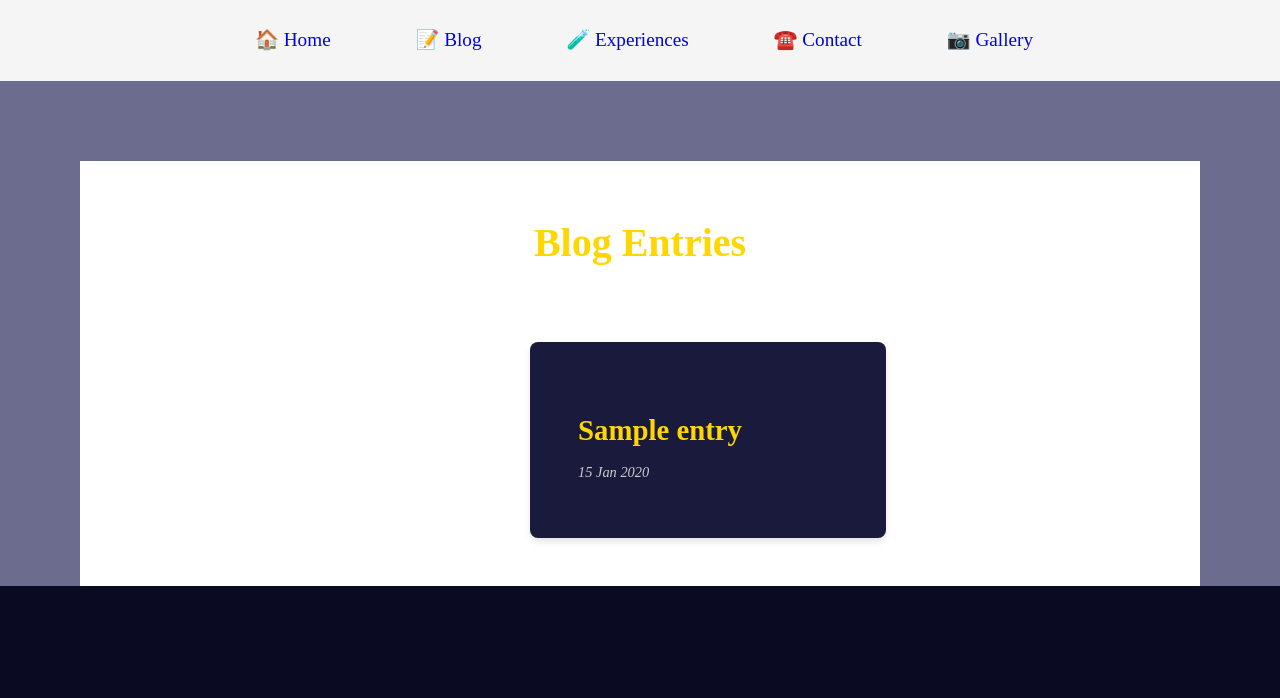
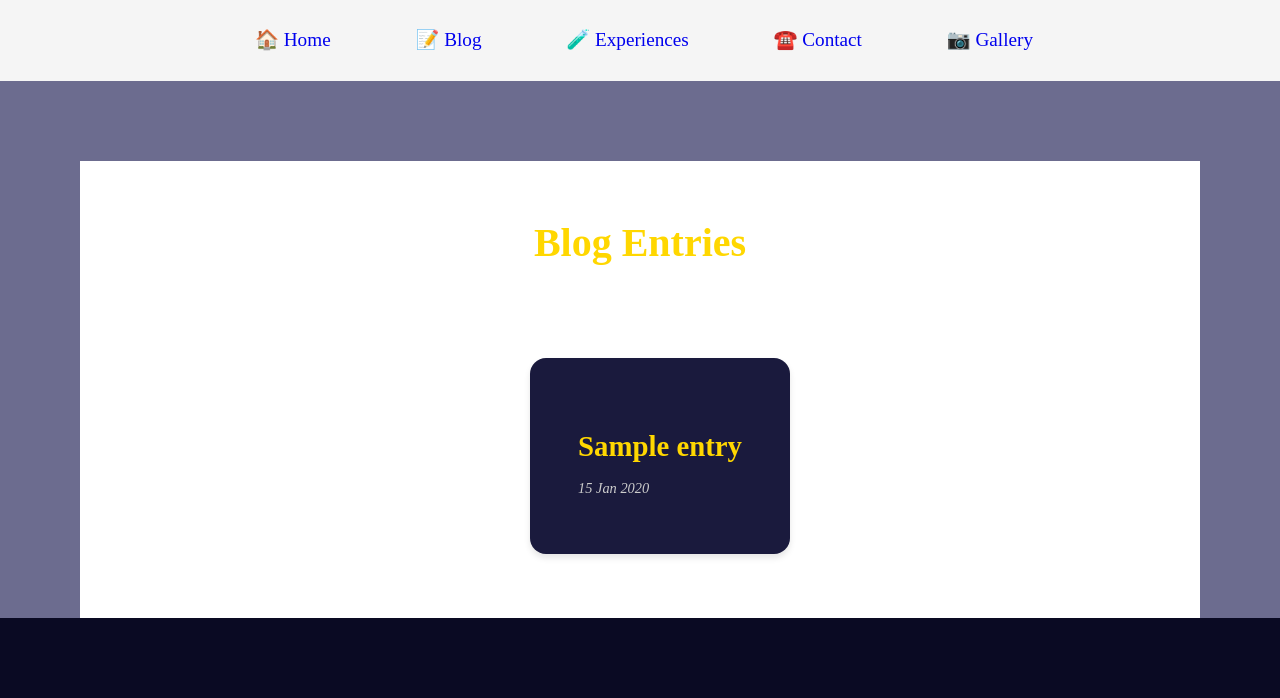
Before and after one commit to JorgeArguello1999/JorgeArguello1999, a Django app: page /blog/ in a window 1280 px wide. Shown: the part 292-990 px from the top of the page. Before the commit the page ends 878 px from the top, so only its background shows below. Run offline with Django 3.2, Linux system fonts and the light colour scheme; tables that the repository leaves empty hold one stand-in row (values such as "Sample post").

Commit message:
style: add blogs style

```diff
--- a/home/static/blog_style.css
+++ b/home/static/blog_style.css
@@ -11,16 +11,15 @@
     display: flex;
     flex-direction: column;
     align-items: center;
-    gap: 1.5em;
+    gap: 1.8em;
 }
 
 /* Individual Style */
 .blog-entry {
     background-color: #1a1a3d;
-    border-radius: 8px;
+    border-radius: 1em;
     padding: 3em;
-    max-width: 600px;
-    width: 100%;
+    margin: 1em;
     text-align: left;
     color: #ffffff;
     box-shadow: 0 4px 6px rgba(0, 0, 0, 0.1);
```
